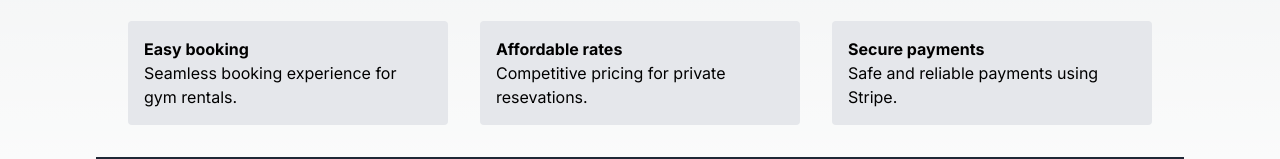
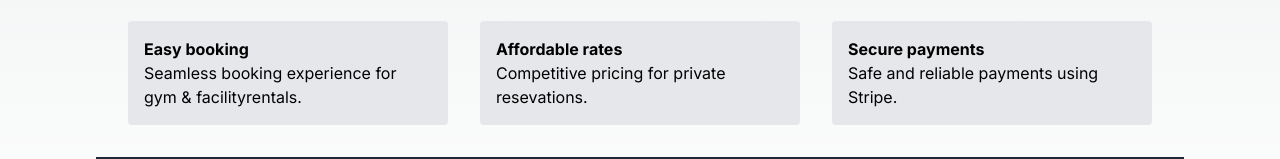
Before and after one commit to jensenmiers/PlayBookings.com, a Next.js app in the folder play-bookings/: page / in a window 1280 px wide. Shown: the part 1015-1174 px from the top of the page. Built offline with nearby package versions, Linux system fonts and the light colour scheme.

Commit message:
first cursor commit

```diff
--- a/play-bookings/src/app/page.js
+++ b/play-bookings/src/app/page.js
@@ -29,7 +29,7 @@ export default function Home() {
           <div className="mt-4 grid grid-cols-1 md:grid-cols-3 gap-8">
             <div className="p-4 bg-gray-200 rounded">
               <h4 className="font-bold">Easy booking</h4>
-              <p>Seamless booking experience for gym rentals.</p>
+              <p>Seamless booking experience for gym & facilityrentals.</p>
             </div>
             <div className="p-4 bg-gray-200 rounded">
               <h4 className="font-bold">Affordable rates</h4>
```
